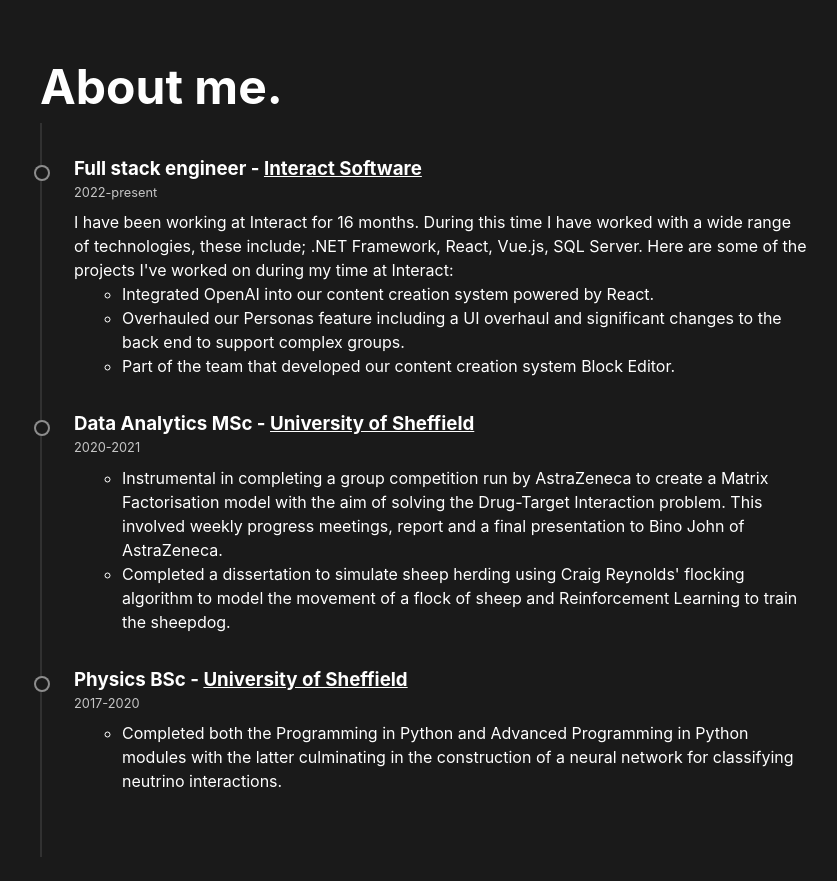
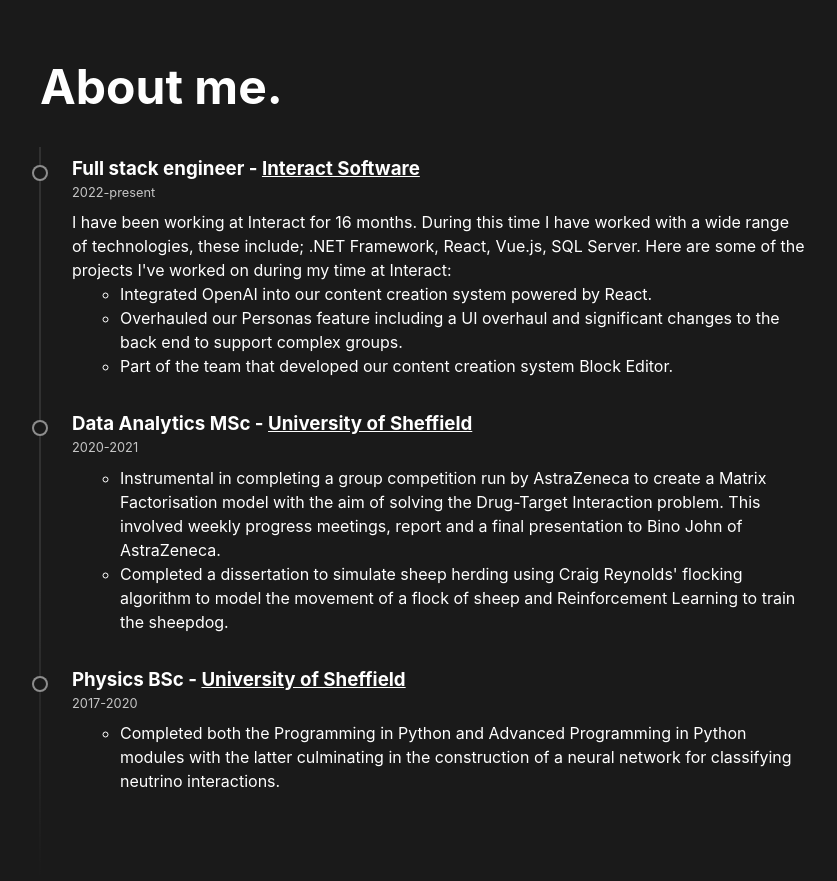
Before and after one commit to SamuelMidgley/portfolio, a Preact app: page / in a window 1280 px wide. Shown: the part 660-1541 px from the top of the page, without its empty margins (200-1037 px from the left). Before the commit the page ends 1517 px from the top, so only its background shows below. Built offline with nearby package versions, Linux system fonts and the light colour scheme.

Commit message:
Add linear gradient to "About me" line

```diff
--- a/src/features/home/components/about/About.scss
+++ b/src/features/home/components/about/About.scss
@@ -16,8 +16,22 @@
   }
 
   .about-details {
+    position: relative;
     padding: 2rem;
-    border-left: 2px solid rgba(255, 255, 255, 0.1);
+  }
+
+  .about-details::before {
+    content: '';
+    position: absolute;
+    top: 1.5rem;
+    left: -1px;
+    height: 100%;
+    width: 2px;
+    background: linear-gradient(
+      180deg,
+      rgba(255, 255, 255, 0.1) 60%,
+      rgba(255, 255, 255, 0) 100%
+    );
   }
 
   .about-list {
```
